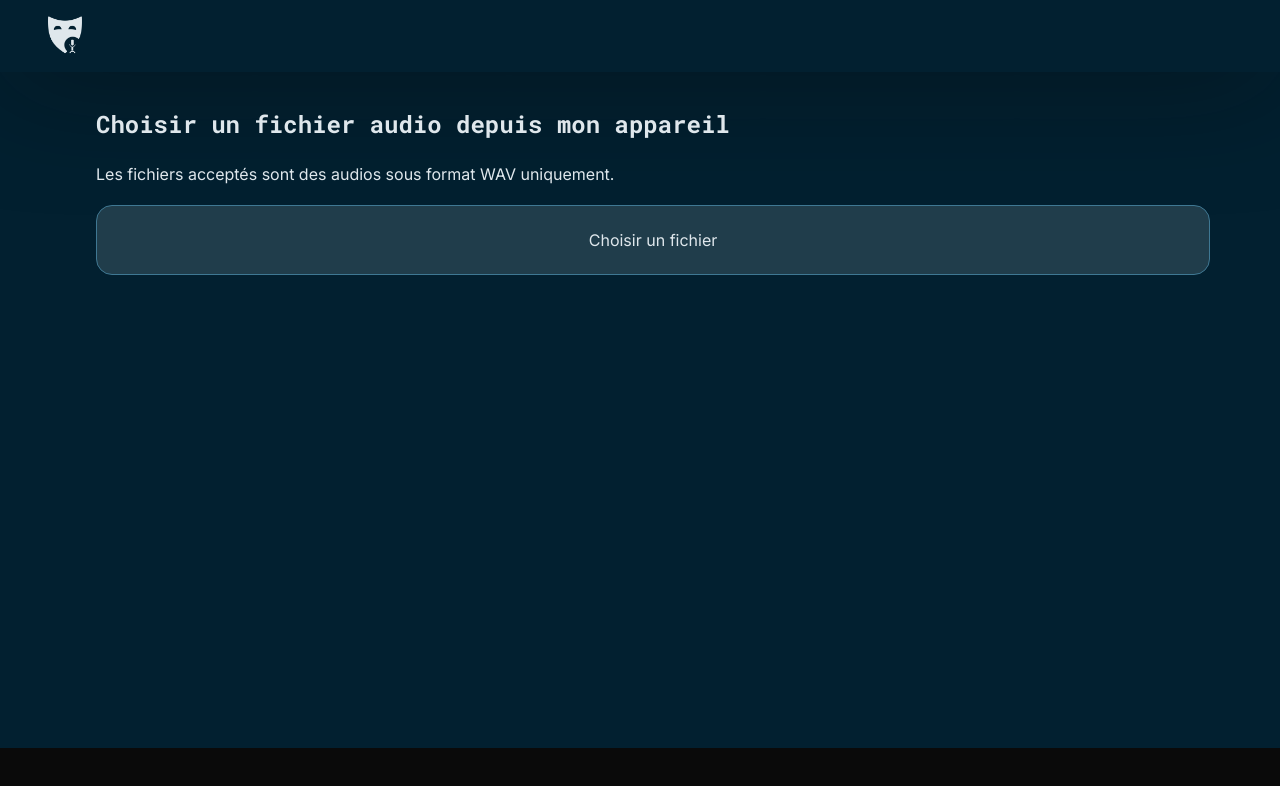
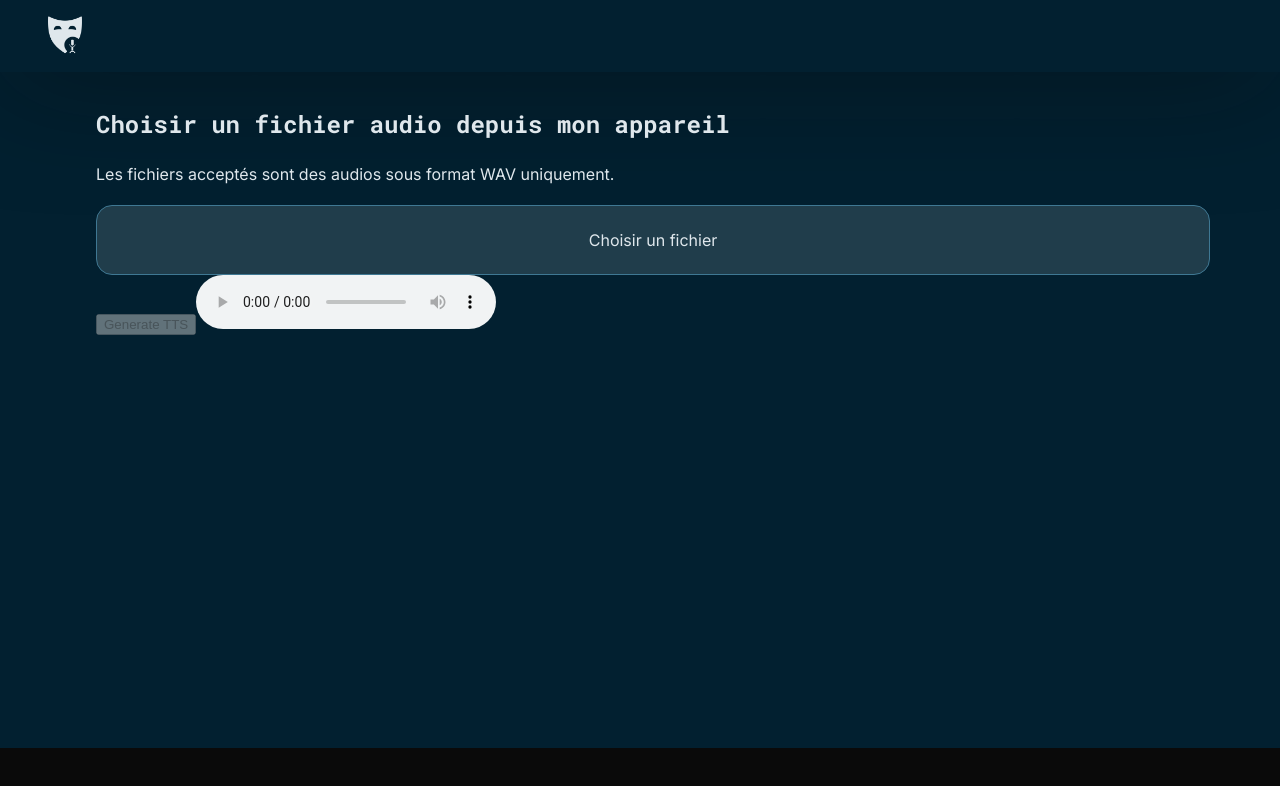
Before and after one commit to m-cheicki/VoiceOver_front, an Angular app: page /voiceover in a window 1280 px wide. Shown: the top 786 px of the page. Built offline with nearby package versions, Linux system fonts and the light colour scheme.

Commit message:
🚧 Add Audio player for TTS

```diff
--- a/src/app/voiceover/voiceover.component.html
+++ b/src/app/voiceover/voiceover.component.html
@@ -29,3 +29,7 @@
     <h2>Transcription de l'audio</h2>
     <p>{{transcription}}</p>
 </div>
+
+<button type="button" mat-raised-button class="me-3" (click)="generateAudio()"
+    [disabled]="transcription.length === 0">Generate TTS</button>
+<audio #audioPlayer controls src="./"></audio>
--- a/src/app/voiceover/voiceover.component.ts
+++ b/src/app/voiceover/voiceover.component.ts
@@ -1,6 +1,5 @@
-import { Component, OnInit, ViewChild } from '@angular/core';
+import { Component, ElementRef, OnInit, ViewChild } from '@angular/core';
 import { SttService } from '../services/stt.service';
-import { TranslateService } from '../services/translate.service';
 import { TtsService } from '../services/tts.service';
 
 @Component({
@@ -11,6 +10,7 @@ import { TtsService } from '../services/tts.service';
 export class VoiceoverComponent implements OnInit {
 
   @ViewChild('inputAudio') public audioInput!: HTMLInputElement;
+  @ViewChild('audioPlayer') audioPlayer?: ElementRef<HTMLAudioElement>
 
   public name: string = "Choisir un fichier";
   public transcription: string = '';
@@ -46,26 +46,27 @@ export class VoiceoverComponent implements OnInit {
         else {
           this.transcription = result[1].result;
         }
-        this.callApiTTS();
-
       })
       .catch(err => console.error(err));
   }
 
-  public callApiTTS(): void {
+  private updateAudioPlayer(e: any): void {
+    if (!this.audioPlayer)
+      return
+
+    this.audioPlayer.nativeElement.src = e.target.result
+    this.audioPlayer.nativeElement.load()
+  }
+
+  public generateAudio(): void {
     if (!this.transcription || this.transcription.length === 0)
       return
 
     this._ttsService.tts(this.transcription)
-      .then(result => {
-        let link = document.createElement('a');
-        link.style.display = 'none';
-        link.href = window.URL.createObjectURL(result);
-        link.download = 'result.mp3';
-        document.body.appendChild(link);
-        link.click();
-        document.body.removeChild(link);
+      .then((result) => {
+        const fileReader: FileReader = new FileReader()
+        fileReader.onload = this.updateAudioPlayer.bind(this)
+        fileReader.readAsDataURL(result)
       })
-      .catch(err => console.error(err));
   }
 }
```
